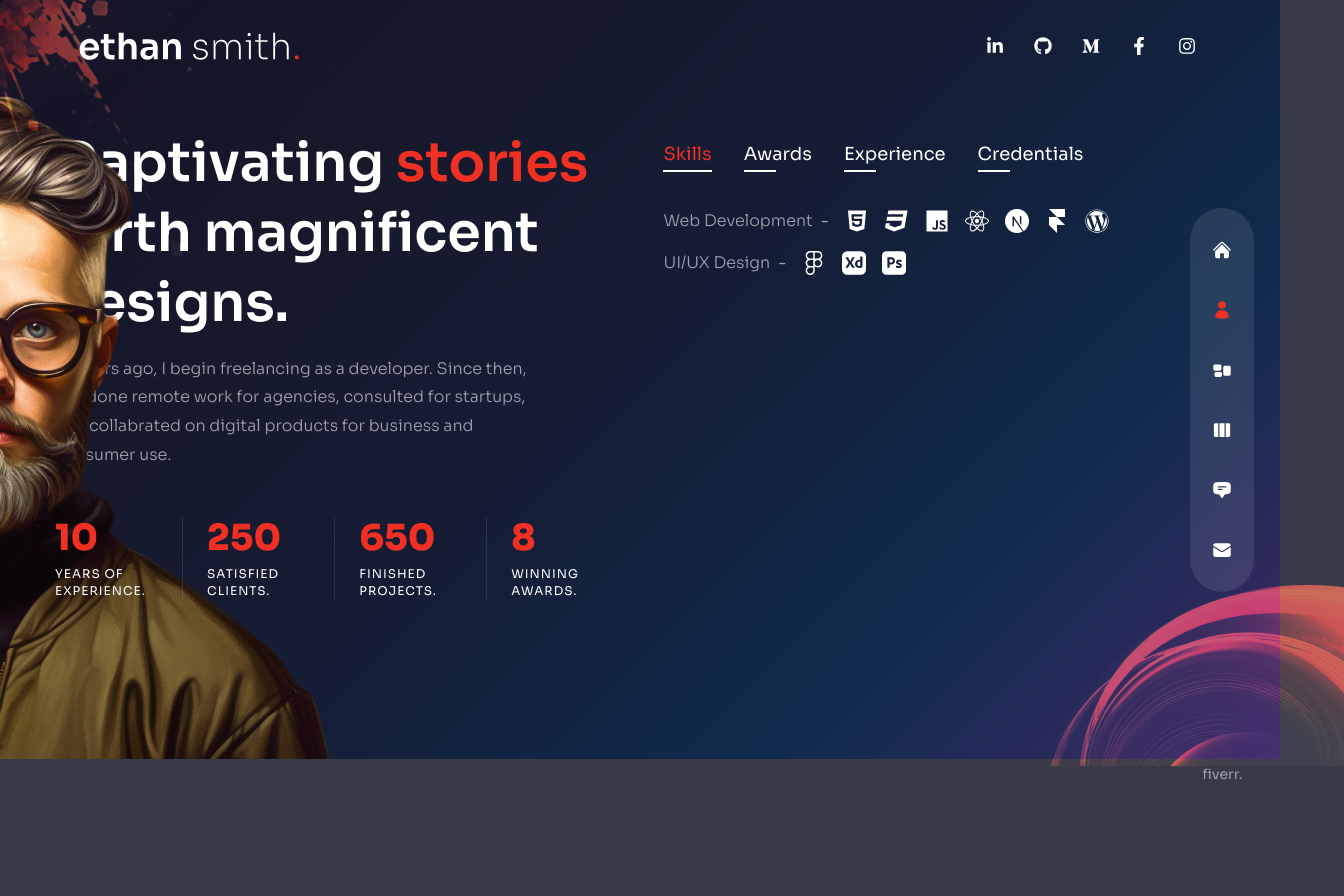
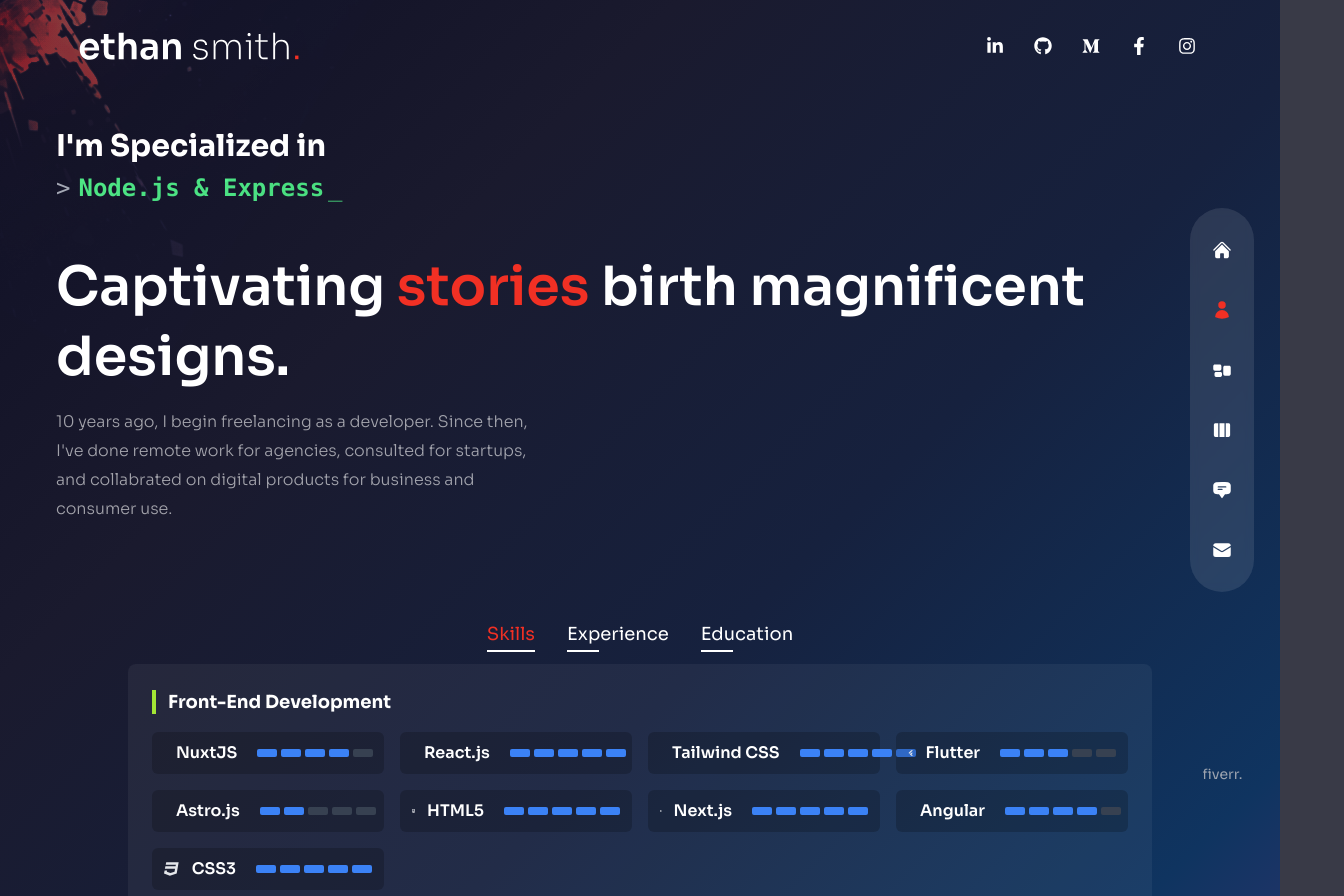
Before and after one commit to arosha619/modern-portfolio-me-2.0, a Next.js app: page /about in a window 1280 px wide. Shown: the top 896 px of the page, 1344 px wide, since content can reach past the window. Before the commit the page ends 800 px from the top, so only its background shows below. Built offline with nearby package versions, Linux system fonts and the light colour scheme.

Commit message:
about done

```diff
--- a/app/about/page.jsx
+++ b/app/about/page.jsx
@@ -1,6 +1,6 @@
 "use client";
 import { motion } from "framer-motion";
-import { useState } from "react";
+import { useState, useEffect } from "react";
 import CountUp from "react-countup";
 import {
   FaCss3,
@@ -9,15 +9,33 @@ import {
   FaJs,
   FaReact,
   FaWordpress,
+  FaNodeJs,
+  FaAngular,
+  FaSearchengin,
+  FaDocker,
+  FaAws,
+  FaBriefcase,
+  FaGraduationCap,
 } from "react-icons/fa";
 import {
   SiAdobephotoshop,
   SiAdobexd,
   SiFramer,
   SiNextdotjs,
+  SiNuxtdotjs,
+  SiTailwindcss,
+  SiFlutter,
+  SiAstro,
+  SiNestjs,
+  SiFastapi,
+  SiFlask,
+  SiGraphql,
+  SiRestapi,
+  SiElasticsearch,
+  SiAlgolia,
+  SiTypescript,
 } from "react-icons/si";
 
-import Avatar from "../../components/Avatar";
 import Circles from "../../components/Circles";
 import { fadeIn } from "../../variants";
 
@@ -93,27 +111,105 @@ export const aboutData = [
   },
 ];
 
+const dynamicSkills = [
+  "Python & AI",
+  "React & Next.js",
+  "Node.js & Express",
+  "Data Science",
+  "UI/UX Design"
+];
+
+// Skills data structure for new section
+const skillCategories = [
+  {
+    title: "Front-End Development",
+    skills: [
+      { name: "NuxtJS", icon: SiNuxtdotjs, level: 4 },
+      { name: "React.js", icon: FaReact, level: 5 },
+      { name: "Tailwind CSS", icon: SiTailwindcss, level: 5 },
+      { name: "Flutter", icon: SiFlutter, level: 3 },
+      { name: "Astro.js", icon: SiAstro, level: 2 },
+      { name: "HTML5", icon: FaHtml5, level: 5 },
+      { name: "Next.js", icon: SiNextdotjs, level: 5 },
+      { name: "Angular", icon: FaAngular, level: 4 },
+      { name: "CSS3", icon: FaCss3, level: 5 },
+    ],
+  },
+  {
+    title: "Back-End Development",
+    skills: [
+      { name: "FastAPI", icon: FaNodeJs, level: 3 },
+      { name: "Flask", icon: FaNodeJs, level: 3 },
+      { name: "NestJS", icon: SiNestjs, level: 4 },
+      { name: "REST API", icon: FaSearchengin, level: 4 },
+      { name: "Node.js", icon: FaNodeJs, level: 5 },
+      { name: "GraphQL", icon: SiGraphql, level: 3 },
+    ],
+  },
+  {
+    title: "Search",
+    skills: [
+      { name: "Elasticsearch", icon: SiElasticsearch, level: 4 },
+      { name: "Algolia", icon: SiAlgolia, level: 4 },
+      { name: "Typesense", icon: SiTypescript, level: 3 },
+    ],
+  },
+  // Dummy category for demo
+  {
+    title: "DevOps & Cloud",
+    skills: [
+      { name: "Docker", icon: FaDocker, level: 4 },
+      { name: "Kubernetes", icon: FaReact, level: 2 },
+      { name: "AWS", icon: FaAws, level: 3 },
+      { name: "Azure", icon: FaReact, level: 2 },
+    ],
+  },
+];
+
+// Helper for animated skill bar
+const SkillBar = ({ level }) => (
+  <div className="flex gap-1 ml-2">
+    {[...Array(5)].map((_, i) => (
+      <div
+        key={i}
+        className={`h-2 w-5 rounded-sm ${i < level ? 'bg-blue-500' : 'bg-gray-700'}`}
+      />
+    ))}
+  </div>
+);
+
 const About = () => {
   const [index, setIndex] = useState(0);
+  const [skillIndex, setSkillIndex] = useState(0);
+
+  useEffect(() => {
+    const interval = setInterval(() => {
+      setSkillIndex((prev) => (prev + 1) % dynamicSkills.length);
+    }, 2000);
+    return () => clearInterval(interval);
+  }, []);
+
+  // Only show these three tabs
+  const aboutTabs = [aboutData[0], aboutData[2], aboutData[3]];
 
   return (
-    <div className="h-full bg-primary/30 py-32 text-center xl:text-left">
-      <Circles />
+    <div className="min-h-screen flex flex-col items-center max-w-screen-xl mx-auto px-4 py-12 gap-8 xl:gap-4 pb-24">
+      {/* Specialized In Section */}
+      <div className="w-full flex flex-col items-start xl:items-start mb-8 mt-20">
+        <h2 className="text-2xl md:text-3xl font-bold mb-2">
+          I'm Specialized in
+        </h2>
+        <div className="flex items-center text-xl md:text-2xl font-mono">
+          <span className="text-gray-400 mr-2">&gt;</span>
+          <span className="text-green-400 font-bold transition-all duration-500">
+            {dynamicSkills[skillIndex]}
+          </span>
+          <span className="animate-pulse text-green-400 ml-1">_</span>
+        </div>
+      </div>
 
-      {/* avatar img */}
-      <motion.div
-        variants={fadeIn("right", 0.2)}
-        initial="hidden"
-        animate="show"
-        exit="hidden"
-        className="hidden xl:flex absolute bottom-0 -left-[370px]"
-      >
-        <Avatar />
-      </motion.div>
-
-      <div className="container mx-auto h-full flex flex-col items-center xl:flex-row gap-x-6">
-        {/* text */}
-        <div className="flex-1 flex flex-col justify-center">
+      {/* About Me Section */}
+      <div className="w-full flex flex-col items-start xl:items-start mb-8">
         <motion.h2
           variants={fadeIn("right", 0.2)}
           initial="hidden"
@@ -121,81 +217,22 @@ const About = () => {
           exit="hidden"
           className="h2"
         >
-            Captivating <span className="text-accent">stories</span> birth
-            magnificent designs.
+          Captivating <span className="text-accent">stories</span> birth magnificent designs.
         </motion.h2>
         <motion.p
           variants={fadeIn("right", 0.4)}
           initial="hidden"
           animate="show"
-            className="max-w-[500px] mx-auto xl:mx-0 mb-6 xl:mb-12 px-2 xl:px-0"
+          className="max-w-[500px] mb-6 xl:mb-8 px-2 xl:px-0"
         >
-            10 years ago, I begin freelancing as a developer. Since then, I've
-            done remote work for agencies, consulted for startups, and
-            collabrated on digital products for business and consumer use.
+          10 years ago, I begin freelancing as a developer. Since then, I've done remote work for agencies, consulted for startups, and collabrated on digital products for business and consumer use.
         </motion.p>
-
-          {/* counters */}
-          <motion.div
-            variants={fadeIn("right", 0.6)}
-            initial="hidden"
-            animate="show"
-            className="hidden md:flex md:max-w-xl xl:max-w-none mx-auto xl:mx-0 mb-8"
-          >
-            <div className="flex flex-1 xl:gap-x-6">
-              {/* experience */}
-              <div className="relative flex-1 after:w-[1px] after:h-full after:bg-white/10 after:absolute after:top-0 after:right-0">
-                <div className="text-2xl xl:text-4xl font-extrabold text-accent mb-2">
-                  <CountUp start={0} end={10} duration={5} />
-                </div>
-                <div className="text-xs uppercase tracking-[1px] leading-[1.4] max-w-[100px]">
-                  Years of experience.
-                </div>
       </div>
 
-              {/* clients */}
-              <div className="relative flex-1 after:w-[1px] after:h-full after:bg-white/10 after:absolute after:top-0 after:right-0">
-                <div className="text-2xl xl:text-4xl font-extrabold text-accent mb-2">
-                  <CountUp start={0} end={250} duration={5} />
-                </div>
-                <div className="text-xs uppercase tracking-[1px] leading-[1.4] max-w-[100px]">
-                  Satisfied clients.
-                </div>
-              </div>
-
-              {/* projects */}
-              <div className="relative flex-1 after:w-[1px] after:h-full after:bg-white/10 after:absolute after:top-0 after:right-0">
-                <div className="text-2xl xl:text-4xl font-extrabold text-accent mb-2">
-                  <CountUp start={0} end={650} duration={5} />
-                </div>
-                <div className="text-xs uppercase tracking-[1px] leading-[1.4] max-w-[100px]">
-                  Finished projects.
-                </div>
-              </div>
-
-              {/* awards */}
-              <div className="relative flex-1">
-                <div className="text-2xl xl:text-4xl font-extrabold text-accent mb-2">
-                  <CountUp start={0} end={8} duration={5} />
-                </div>
-                <div className="text-xs uppercase tracking-[1px] leading-[1.4] max-w-[100px]">
-                  Winning awards.
-                </div>
-              </div>
-            </div>
-          </motion.div>
-        </div>
-
-        {/* info */}
-        <motion.div
-          variants={fadeIn("left", 0.4)}
-          initial="hidden"
-          animate="show"
-          exit="hidden"
-          className="flex flex-col w-full xl:max-w-[48%] h-[480px]"
-        >
-          <div className="flex gap-x-4 xl:gap-x-8 mx-auto xl:mx-0 mb-4">
-            {aboutData.map((item, itemI) => (
+      {/* Skills, Experience, Education Tabs Section */}
+      <div className="w-full flex flex-col items-center justify-center mt-4">
+        <div className="flex gap-x-4 xl:gap-x-8 justify-center mb-4 w-full max-w-2xl">
+          {aboutTabs.map((item, itemI) => (
             <div
               key={itemI}
               className={`${
@@ -204,34 +241,84 @@ const About = () => {
               } cursor-pointer capitalize xl:text-lg relative after:w-8 after:h-[2px] after:bg-white after:absolute after:-bottom-1 after:left-0`}
               onClick={() => setIndex(itemI)}
             >
-                {item.title}
+              {item.title === 'credentials' ? 'Education' : item.title}
             </div>
           ))}
         </div>
-
-          <div className="py-2 xl:py-6 flex flex-col gap-y-2 xl:gap-y-4 items-center xl:items-start">
-            {aboutData[index].info.map((item, itemI) => (
-              <div
-                key={itemI}
-                className="flex-1 flex flex-col md:flex-row max-w-max gap-x-2 items-center text-center text-white/60"
+        {/* Custom Skills Section for Skills Tab */}
+        {index === 0 ? (
+          <div className="w-full max-w-5xl bg-white/5 rounded-lg p-6 flex flex-col gap-10">
+            {skillCategories.map((cat, catIdx) => (
+              <motion.div
+                key={cat.title}
+                initial={{ opacity: 0, y: 40 }}
+                whileInView={{ opacity: 1, y: 0 }}
+                viewport={{ once: true, amount: 0.2 }}
+                transition={{ duration: 0.5, delay: catIdx * 0.1 }}
+                className="w-full"
               >
-                {/* title */}
-                <div className="font-light mb-2 md:mb-0">{item.title}</div>
-                <div className="hidden md:flex">-</div>
-                <div>{item.stage}</div>
-
-                <div className="flex gap-x-4">
-                  {/* icons */}
-                  {item.icons?.map((Icon, iconI) => (
-                    <div key={iconI} className="text-2xl text-white">
-                      <Icon />
+                <div className="flex items-center mb-4">
+                  <div className="border-l-4 border-l-lime-400 h-6 mr-3" />
+                  <h4 className="text-lg font-bold text-white">{cat.title}</h4>
+                </div>
+                <div className="grid grid-cols-1 sm:grid-cols-2 md:grid-cols-3 lg:grid-cols-4 gap-4">
+                  {cat.skills.map((skill, skillIdx) => (
+                    <motion.div
+                      key={skill.name}
+                      initial={{ opacity: 0, x: 40 }}
+                      whileInView={{ opacity: 1, x: 0 }}
+                      viewport={{ once: true, amount: 0.2 }}
+                      transition={{ duration: 0.4, delay: skillIdx * 0.05 }}
+                      className="flex items-center gap-3 bg-black/20 rounded-md px-3 py-2"
+                    >
+                      <skill.icon className="text-2xl text-gray-200" />
+                      <span className="font-semibold text-white whitespace-nowrap">{skill.name}</span>
+                      <SkillBar level={skill.level} />
+                    </motion.div>
+                  ))}
+                </div>
+              </motion.div>
+            ))}
+          </div>
+        ) : index === 1 ? (
+          // Experience Section
+          <div className="w-full max-w-2xl bg-white/5 rounded-lg p-6 flex flex-col gap-6">
+            <h3 className="text-xl font-bold text-accent mb-2 flex items-center gap-2"><FaBriefcase className="text-accent" /> Experience</h3>
+            <div className="relative pl-6">
+              {/* Vertical timeline line */}
+              <div className="absolute left-2 top-0 bottom-0 w-1 bg-gradient-to-b from-accent/60 to-transparent rounded-full" />
+              {aboutTabs[index].info.map((item, itemI) => (
+                <div key={itemI} className="mb-8 last:mb-0 flex items-start gap-4 relative">
+                  {/* Dot */}
+                  <div className="w-4 h-4 rounded-full bg-accent mt-1.5 border-2 border-white flex-shrink-0" />
+                  <div className="flex-1">
+                    <div className="font-semibold text-white text-lg">{item.title}</div>
+                    <div className="text-xs text-white/50 mt-1">{item.stage}</div>
+                  </div>
                 </div>
               ))}
             </div>
           </div>
+        ) : (
+          // Education Section
+          <div className="w-full max-w-2xl bg-white/5 rounded-lg p-6 flex flex-col gap-6">
+            <h3 className="text-xl font-bold text-accent mb-2 flex items-center gap-2"><FaGraduationCap className="text-accent" /> Education</h3>
+            <div className="relative pl-6">
+              {/* Vertical timeline line */}
+              <div className="absolute left-2 top-0 bottom-0 w-1 bg-gradient-to-b from-accent/60 to-transparent rounded-full" />
+              {aboutTabs[index].info.map((item, itemI) => (
+                <div key={itemI} className="mb-8 last:mb-0 flex items-start gap-4 relative">
+                  {/* Dot */}
+                  <div className="w-4 h-4 rounded-full bg-accent mt-1.5 border-2 border-white flex-shrink-0" />
+                  <div className="flex-1">
+                    <div className="font-semibold text-white text-lg">{item.title}</div>
+                    <div className="text-xs text-white/50 mt-1">{item.stage}</div>
+                  </div>
+                </div>
               ))}
             </div>
-        </motion.div>
+          </div>
+        )}
       </div>
     </div>
   );
```
Lines whose indentation alone changed are shown as unchanged.
